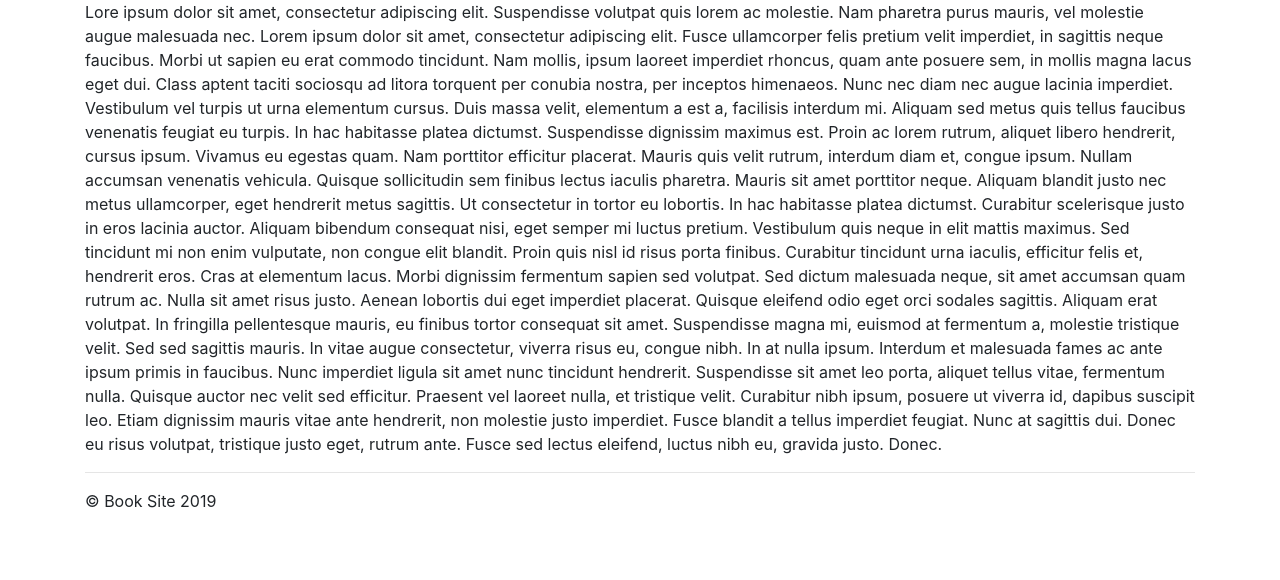
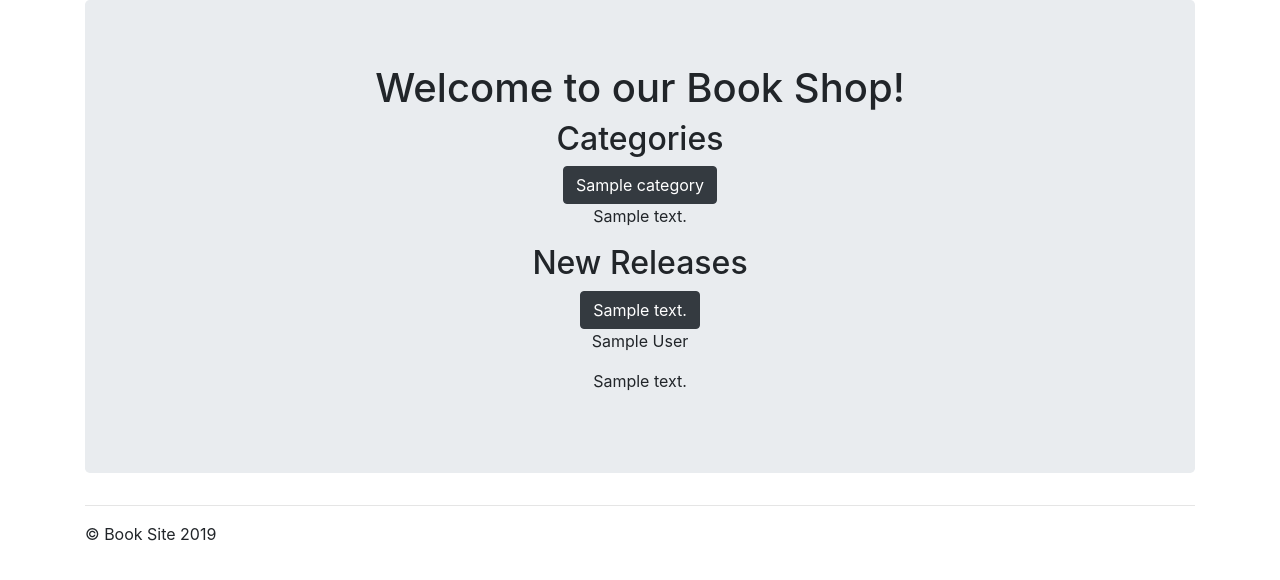
Before and after one commit to 98pontan/D0018E, a Flask app: page / in a window 1280 px wide. Shown: the part 56-636 px from the top of the page. Run offline with Flask 2, Linux system fonts and the light colour scheme; tables that the repository leaves empty hold one stand-in row (values such as "Sample post"); some libraries are stand-ins or nearby versions.

Commit message:
index is created

```diff
--- a/app.py
+++ b/app.py
@@ -29,7 +29,28 @@ def login_required(f):
 @app.route('/')
 @app.route('/index')
 def index():
-    return render_template('index.html')
+    connection = pymysql.connect(host='localhost',
+                                 user='oscar',
+                                 password='hejsan123',
+                                 db='BookCommerce',
+                                 charset='utf8',
+                                 cursorclass=pymysql.cursors.DictCursor)
+    try:
+        with connection.cursor() as cursor:
+            # get categories
+            cursor.execute("SELECT * FROM Category;")
+            connection.commit()
+            categories = cursor.fetchall()
+
+            #get "new releases"
+            cursor.execute("SELECT * FROM Product ORDER BY Product_ID DESC LIMIT 3;")
+            connection.commit()
+            products = cursor.fetchall()
+
+    finally:
+        connection.close()
+    print(type(categories))
+    return render_template('index.html', categories=categories, products=products)
 
 
 # register
@@ -176,7 +197,7 @@ def editaccount():
 # category
 @app.route('/category')
 # take in an id parameter but for now leave blank
-def category():
+def category(id):
     connection = pymysql.connect(host='localhost',
                                  user='oscar',
                                  password='hejsan123',
@@ -187,7 +208,7 @@ def category():
     try:
         with connection.cursor() as cursor:
             # Create a new record
-            sql = "SELECT * FROM Product WHERE Category_ID = 1"
+            sql = "SELECT * FROM Product WHERE Category_ID = id"
             result = cursor.execute(sql)
         connection.commit()
 
--- a/templates/index.html
+++ b/templates/index.html
@@ -1,37 +1,34 @@
 {% extends 'layout.html' %}
 
 {% block body %}
-    <p>
-        Lore ipsum dolor sit amet, consectetur adipiscing elit. Suspendisse volutpat quis lorem ac molestie. Nam
-        pharetra purus mauris, vel molestie augue malesuada nec. Lorem ipsum dolor sit amet, consectetur adipiscing
-        elit. Fusce ullamcorper felis pretium velit imperdiet, in sagittis neque faucibus. Morbi ut sapien eu erat
-        commodo tincidunt. Nam mollis, ipsum laoreet imperdiet rhoncus, quam ante posuere sem, in mollis magna lacus
-        eget dui. Class aptent taciti sociosqu ad litora torquent per conubia nostra, per inceptos himenaeos. Nunc nec
-        diam nec augue lacinia imperdiet.
-
-        Vestibulum vel turpis ut urna elementum cursus. Duis massa velit, elementum a est a, facilisis interdum mi.
-        Aliquam sed metus quis tellus faucibus venenatis feugiat eu turpis. In hac habitasse platea dictumst.
-        Suspendisse dignissim maximus est. Proin ac lorem rutrum, aliquet libero hendrerit, cursus ipsum. Vivamus eu
-        egestas quam. Nam porttitor efficitur placerat. Mauris quis velit rutrum, interdum diam et, congue ipsum. Nullam
-        accumsan venenatis vehicula. Quisque sollicitudin sem finibus lectus iaculis pharetra. Mauris sit amet porttitor
-        neque. Aliquam blandit justo nec metus ullamcorper, eget hendrerit metus sagittis. Ut consectetur in tortor eu
-        lobortis.
-
-        In hac habitasse platea dictumst. Curabitur scelerisque justo in eros lacinia auctor. Aliquam bibendum consequat
-        nisi, eget semper mi luctus pretium. Vestibulum quis neque in elit mattis maximus. Sed tincidunt mi non enim
-        vulputate, non congue elit blandit. Proin quis nisl id risus porta finibus. Curabitur tincidunt urna iaculis,
-        efficitur felis et, hendrerit eros. Cras at elementum lacus. Morbi dignissim fermentum sapien sed volutpat. Sed
-        dictum malesuada neque, sit amet accumsan quam rutrum ac. Nulla sit amet risus justo.
-
-        Aenean lobortis dui eget imperdiet placerat. Quisque eleifend odio eget orci sodales sagittis. Aliquam erat
-        volutpat. In fringilla pellentesque mauris, eu finibus tortor consequat sit amet. Suspendisse magna mi, euismod
-        at fermentum a, molestie tristique velit. Sed sed sagittis mauris. In vitae augue consectetur, viverra risus eu,
-        congue nibh. In at nulla ipsum. Interdum et malesuada fames ac ante ipsum primis in faucibus. Nunc imperdiet
-        ligula sit amet nunc tincidunt hendrerit. Suspendisse sit amet leo porta, aliquet tellus vitae, fermentum nulla.
-        Quisque auctor nec velit sed efficitur. Praesent vel laoreet nulla, et tristique velit.
-
-        Curabitur nibh ipsum, posuere ut viverra id, dapibus suscipit leo. Etiam dignissim mauris vitae ante hendrerit,
-        non molestie justo imperdiet. Fusce blandit a tellus imperdiet feugiat. Nunc at sagittis dui. Donec eu risus
-        volutpat, tristique justo eget, rutrum ante. Fusce sed lectus eleifend, luctus nibh eu, gravida justo. Donec.
-    </p>
+    <div class="jumbotron text-center">
+    <h1>Welcome to our Book Shop!</h1>
+    <h2>Categories</h2>
+    {% for categories in categories %}
+        <article class="media content-section">
+            <div class="media-body">
+                <div class="article-metadata">
+                    <a href="category.html" id="{{ categories.Category_ID }}">
+                        <button type="button" class="btn btn-dark">{{ categories.Name }}</button>
+                    </a>
+                    <p>{{ categories.Description }}</p>
+                </div>
+            </div>
+        </article>
+    {% endfor %}
+    <h2>New Releases</h2>
+    {% for products in products %}
+        <article class="media content-section">
+            <div class="media-body">
+                <div class="article-metadata">
+                    <a href="category.html">
+                        <button type="button" class="btn btn-dark">{{ products.Description }}</button> <!-- SKALL VARA TITEL -->
+                    </a>
+                    <p>{{ products.Author }}</p>
+                    <p>{{ products.Description }}</p>
+                </div>
+            </div>
+        </article>
+    {% endfor %}
+    </div>
 {% endblock %}
```
